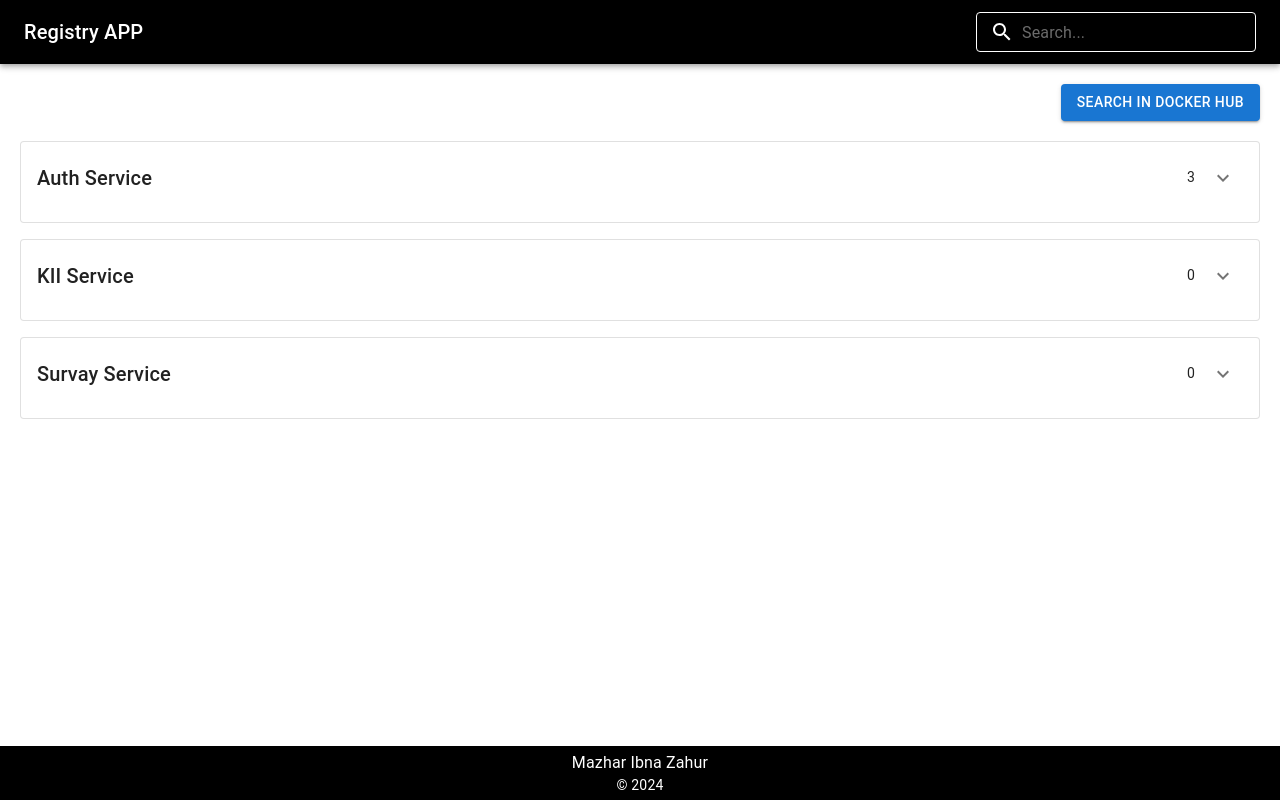
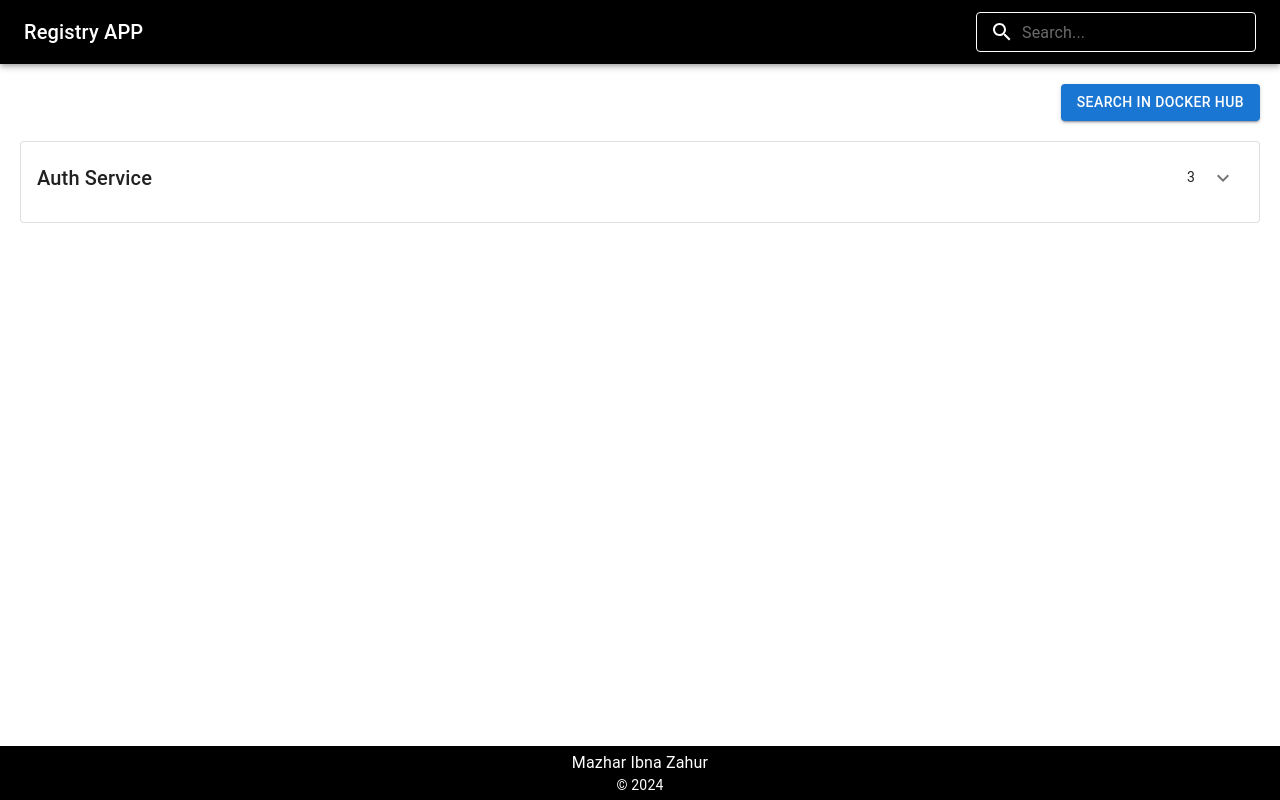
Before and after one commit to mazharku/docker-registry-ui, a React (Create React App) app: page / in a window 1280 px wide. Built offline with nearby package versions, Linux system fonts and the light colour scheme.

Commit message:
update layout design

```diff
--- a/src/home/HomePage.js
+++ b/src/home/HomePage.js
@@ -1,7 +1,7 @@
 import React from "react";
-import "./Home.css"
+import "./Home.css";
 import { CartBox } from "../cart/CartBox";
-import { data } from "../data.js"
+import { data } from "../data.js";
 import Button from '@mui/material/Button';
 import { useNavigate } from 'react-router-dom';
 
@@ -12,20 +12,29 @@ export const HomePage = () => {
         navigate('/dockerhub');
     };
 
+    const filteredData = data.filter(item =>
+        Array.isArray(item.tag) && item.tag.length !== 0
+    );
 
     return (
         <div className="home-page-container">
             <div className="top-bar">
-                <Button variant="contained"
+                <Button
+                    variant="contained"
                     className="docker-hub-btn"
-                    onClick={handleNavigate}>
+                    onClick={handleNavigate}
+                >
                     Search In Docker Hub
                 </Button>
             </div>
 
-            {data.map(item => (
-                <CartBox key={item.id} data={item} />
-            ))}
+            {filteredData.length === 0 ? (
+                <div>No images are found.</div>
+            ) : (
+                filteredData.map(item => (
+                    <CartBox key={item.id} data={item} />
+                ))
+            )}
         </div>
-    )
+    );
 }
```
